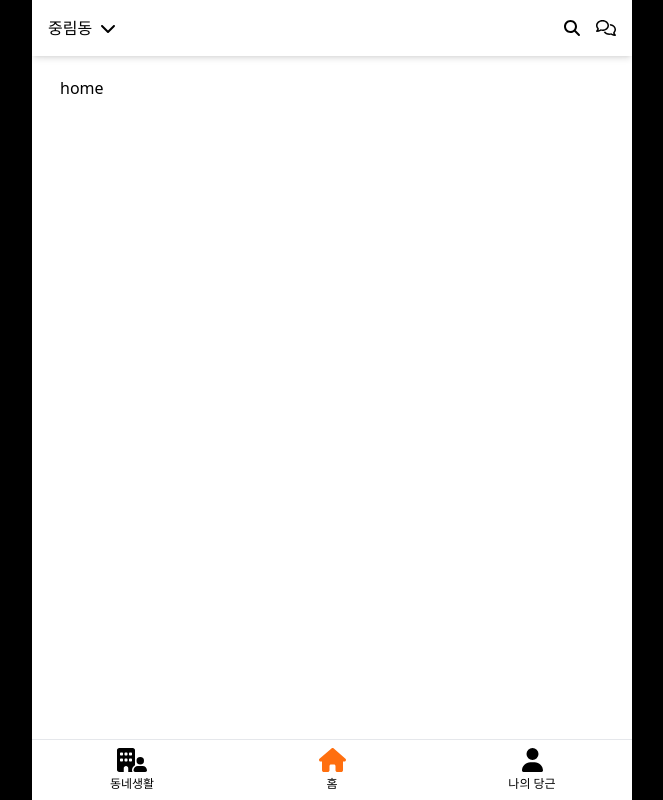
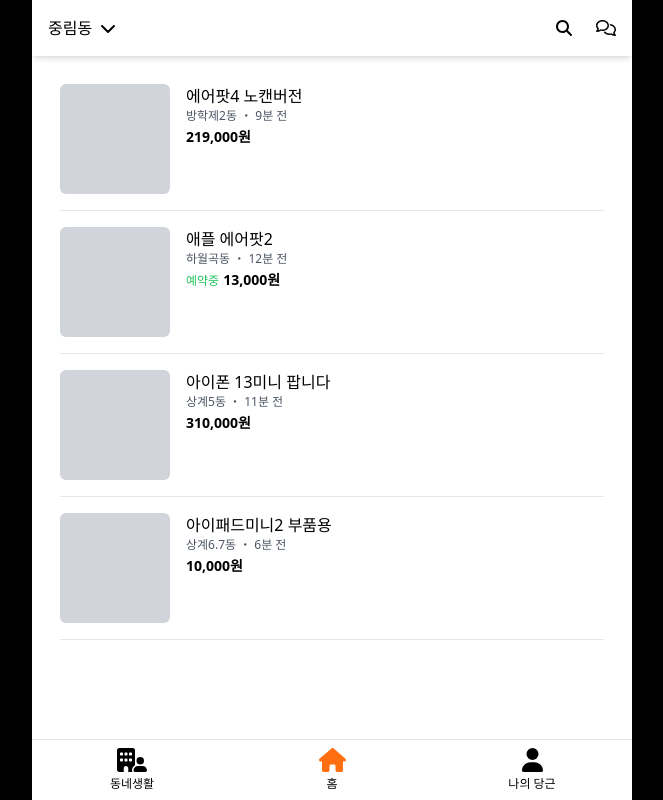
Before and after one commit to hk-toss-full/carrot-front, a React (Vite) app in the folder carrot/: page / in a window 1280 px wide. Shown: the whole page, without its empty margins (308-971 px from the left). Built offline with nearby package versions, Linux system fonts and the light colour scheme.

Commit message:
feat: 게시글 리스트

```diff
--- /dev/null
+++ b/carrot/src/components/home/PostList.tsx
@@ -0,0 +1,77 @@
+import React from "react";
+
+interface Post {
+  title: string;
+  location: string;
+  time: string;
+  price: string;
+  isReserved?: boolean;
+}
+
+// 더미 데이터
+const posts: Post[] = [
+  {
+    title: "에어팟4 노캔버전",
+    location: "방학제2동",
+    time: "9분 전",
+    price: "219,000원",
+  },
+  {
+    title: "애플 에어팟2",
+    location: "하월곡동",
+    time: "12분 전",
+    price: "13,000원",
+    isReserved: true,
+  },
+  {
+    title: "아이폰 13미니 팝니다",
+    location: "상계5동",
+    time: "11분 전",
+    price: "310,000원",
+  },
+  {
+    title: "아이패드미니2 부품용",
+    location: "상계6.7동",
+    time: "6분 전",
+    price: "10,000원",
+  },
+];
+
+const PostItem: React.FC<Post> = ({
+  title,
+  location,
+  time,
+  price,
+  isReserved,
+}) => {
+  return (
+    <div className="flex border-b py-4">
+      {/* 이미지 부분 (회색 div로 대체) */}
+      <div className="w-[110px] h-[110px] bg-gray-300 rounded-md mr-4"></div>
+      <div className="justify-between">
+        <div>
+          <h2>{title}</h2>
+          <p className="text-xs text-gray-600">
+            {location} ・ {time}
+          </p>
+          {isReserved && (
+            <span className="text-green-500 text-xs mr-1">예약중</span>
+          )}
+          <span className="text-sm font-bold">{price}</span>
+        </div>
+      </div>
+    </div>
+  );
+};
+
+const PostList: React.FC = () => {
+  return (
+    <div>
+      {posts.map((post, index) => (
+        <PostItem key={index} {...post} />
+      ))}
+    </div>
+  );
+};
+
+export default PostList;
--- a/carrot/src/components/home/TopNav.tsx
+++ b/carrot/src/components/home/TopNav.tsx
@@ -13,7 +13,7 @@ const TopNav: React.FC = () => {
             <FontAwesomeIcon icon="chevron-down" />
           </div>
         </div>
-        <div className="flex space-x-4">
+        <div className="flex space-x-6">
           <div>
             <FontAwesomeIcon icon="magnifying-glass" />
           </div>
--- a/carrot/src/pages/home/index.tsx
+++ b/carrot/src/pages/home/index.tsx
@@ -1,12 +1,13 @@
 import React from "react";
 import TopNav from "../../components/home/TopNav";
+import PostList from "../../components/home/PostList";
 
 const HomePage: React.FC = () => {
   return (
     <div>
       <TopNav />
-      <div className="pt-12">
-        <div>home</div>
+      <div className="pt-10">
+        <PostList />
       </div>
     </div>
   );
```
